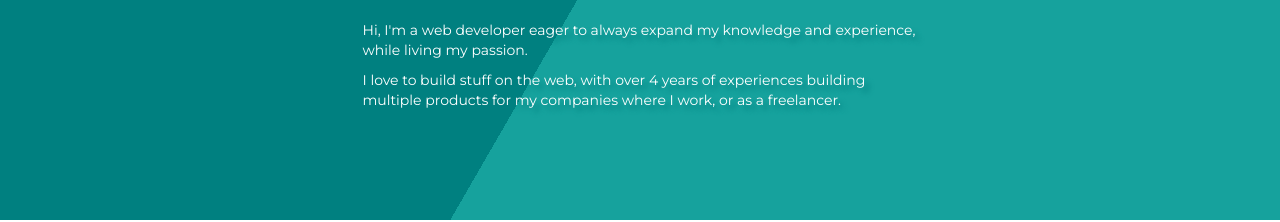
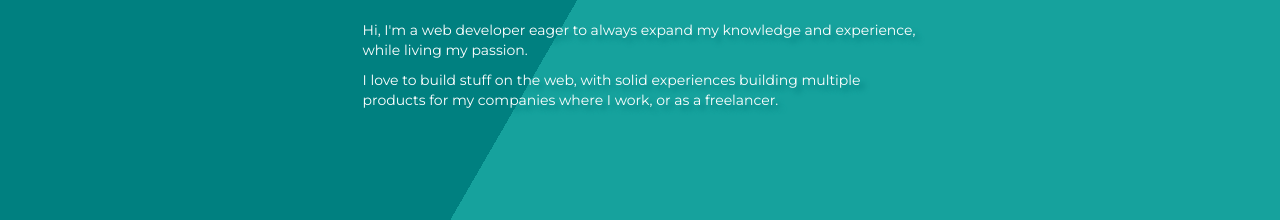
Before and after one commit to pirey/portofolio, a React (Create React App) app: page / in a window 1280 px wide. Shown: the part 2479-2701 px from the top of the page. Built offline with nearby package versions, Linux system fonts and the light colour scheme.

Commit message:
update about

```diff
--- a/src/About.js
+++ b/src/About.js
@@ -16,7 +16,7 @@ const About = () => {
             </div>
             <div className="col-xs-10 col-xs-offset-1 col-sm-offset-3 col-sm-6">
               <p className="teal-shadow">
-                I love to build stuff on the web, with over 4 years of
+                I love to build stuff on the web, with solid
                 experiences building multiple products for my companies where I
                 work, or as a freelancer.
               </p>
```
